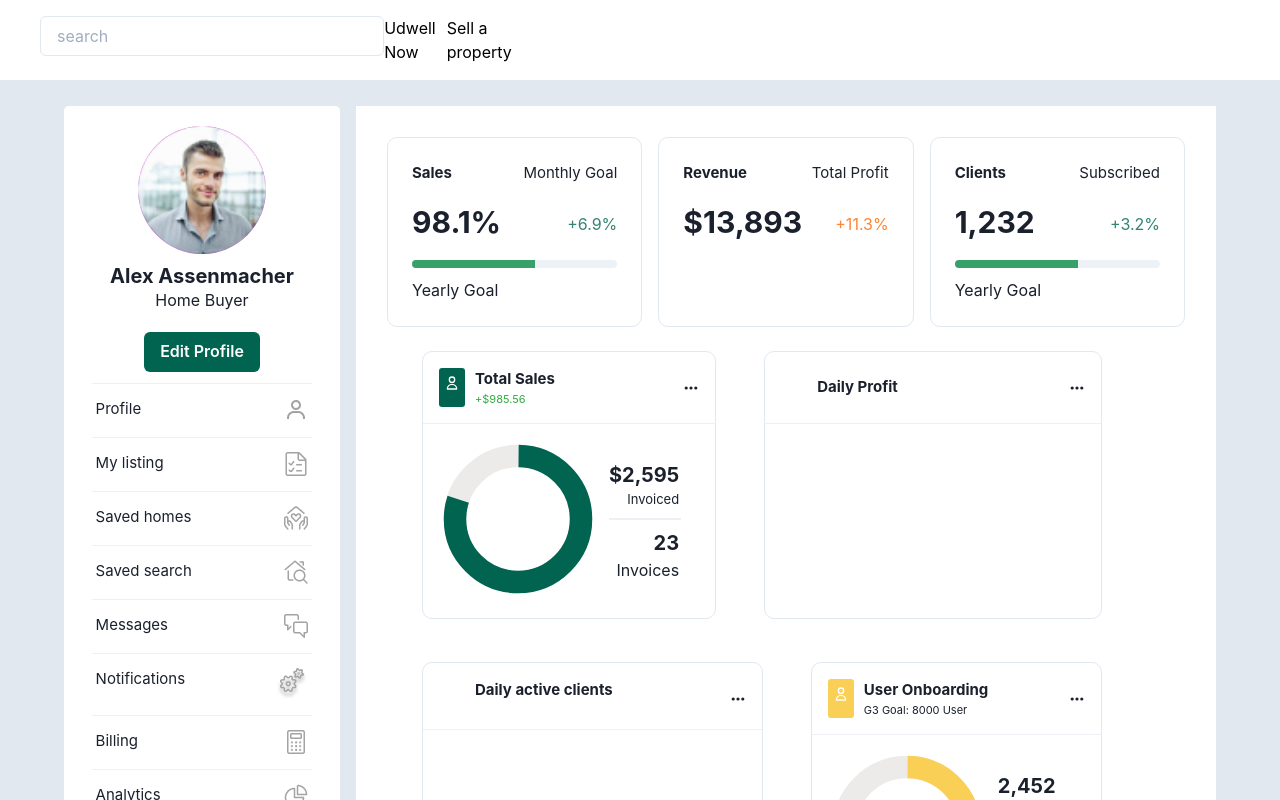
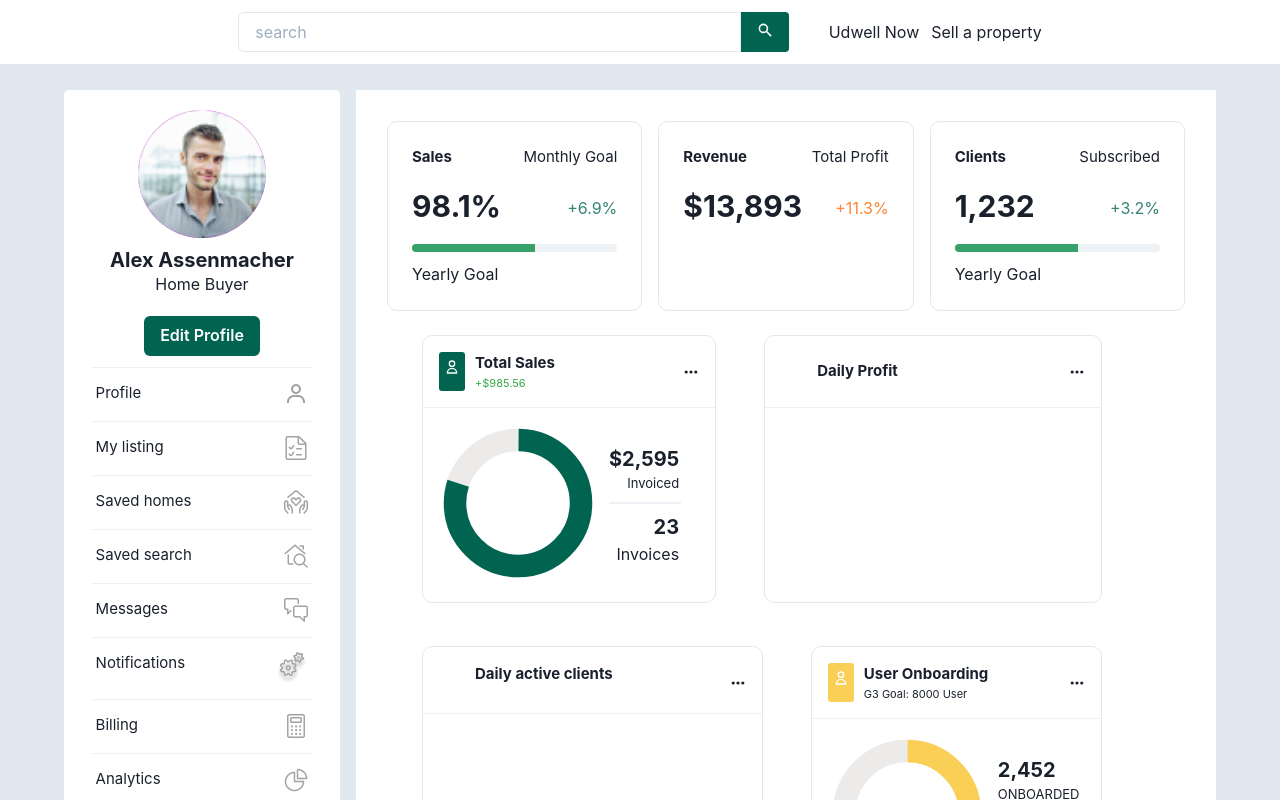
Before and after one commit to gadzorgenu/vien-Health-coding-Challenge, a React (Create React App) app in the folder coding_challenge/: page / in a window 1280 px wide. Shown: the top 800 px of the page. Built offline with nearby package versions, Linux system fonts and the light colour scheme.

Commit message:
Modified Navbar

```diff
--- a/coding_challenge/src/components/Navbar/Navbar.js
+++ b/coding_challenge/src/components/Navbar/Navbar.js
@@ -1,46 +1,24 @@
-import React, {useState}from 'react'
-import { Input,Flex, Text} from '@chakra-ui/react'
-import Search from './Search'
-import MenuButton from '../Button/MenuButton';
-import MenuLinks from './MenuLinks'
-import NavContainer from './NavContainer';
+import React from 'react'
+import { Input,Flex, Link,Box, Icon} from '@chakra-ui/react'
+import { HiSearch } from "react-icons/hi";
 
-const Navbar = () => {
-    const [isOpen, setIsOpen] = useState(false)
-
-    const toggle = ( ) => setIsOpen(!isOpen)
-
+const NavBar = () => {
     return (
-        /**
-         * py= paddingTop and paddingBottom
-         * m= margin
-         * w= width
-         * h= height
-         * bg= background
-         */
-        <NavContainer >
-            <MenuButton toggle={toggle} isOpen={isOpen}/>
-            <Flex>
-                <Input placeholder='search'  justify={{ base:'center'}} />
-                <Flex>
-                    <Text> Udwell Now</Text>
-                    <Text>Sell a property</Text>
+        <Box w='100%' p={3} bg='white'>
+            <Flex justify='center'>
+                <Box w='40%'>
+                    <Input placeholder='search' borderEndRadius='none'/>
+                </Box>
+                <Box bg='#016450' px={4} py={1} color='white' borderEndRadius='4px' as='button'>
+                    <Icon as={HiSearch}/>
+                </Box>
+                <Flex marginLeft={10} marginTop={2}>
+                    <Link marginRight={3}> Udwell Now</Link>
+                    <Link> Sell a property</Link>
                 </Flex>
-                {/* <MenuLinks isOpen={isOpen}/> */}
             </Flex>
-        </NavContainer>
-        // <NavContainer >
-        //     <MenuButton toggle={toggle} isOpen={isOpen}/>
-        //     <Flex justify='center' bg='white'>
-        //         <Flex py='15px' >
-        //             <Search/>
-        //         <Flex marginTop='px' marginLeft='40%' fontSize='12px'>
-        //             <MenuLinks isOpen={isOpen}/>
-        //         </Flex>
-        //         </Flex>
-        //     </Flex>
-        // </NavContainer>
+        </Box>
     )
 }
 
-export default Navbar
+export default NavBar
--- a/coding_challenge/src/components/Navbar/Search.js
+++ /dev/null
@@ -1,31 +0,0 @@
-import React from 'react'
-import { Box, Input,Icon} from '@chakra-ui/react'
-import { HiSearch } from "react-icons/hi";
-const Search = () => {
-    return (
-        <Box padding={{ md: 4}}>
-            {/* <Input  placeholder='hi'/> */}
-        </Box>
-    )
-}
-
-export default Search
-
-// <Box>
-        //     <Input placeholder='search' w= borderRightRadius ='none'/>
-        //     {/* <IconButton
-        //     colorScheme="blue"
-        //     aria-label="Search database"
-        //     icon={<SearchIcon />}
-        //     /> */}
-        //     {/* <Flex
-        //         as='button'
-        //         bgColor='#016450'
-        //         justify='center'
-        //         width='30%'
-        //         height='40px'
-        //         borderRightRadius ={4}
-        //     >
-        //     <Icon as={HiSearch} color='white' my={3} />
-        //     </Flex> */}
-        // </Box>
```
Also changed, not shown: coding_challenge/src/components/Navbar/NavContainer.js (+12 -0 lines), 1 other file (tests, documents, lock files or other folders).
